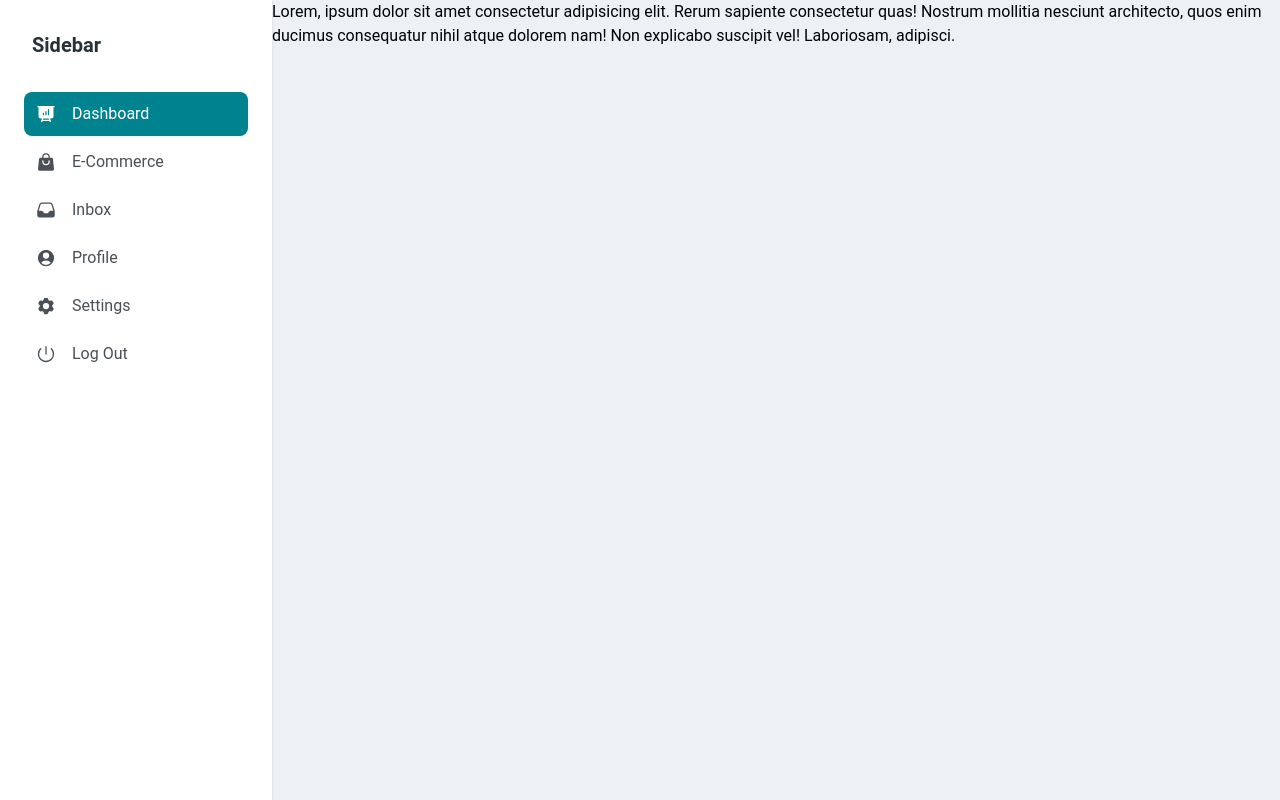
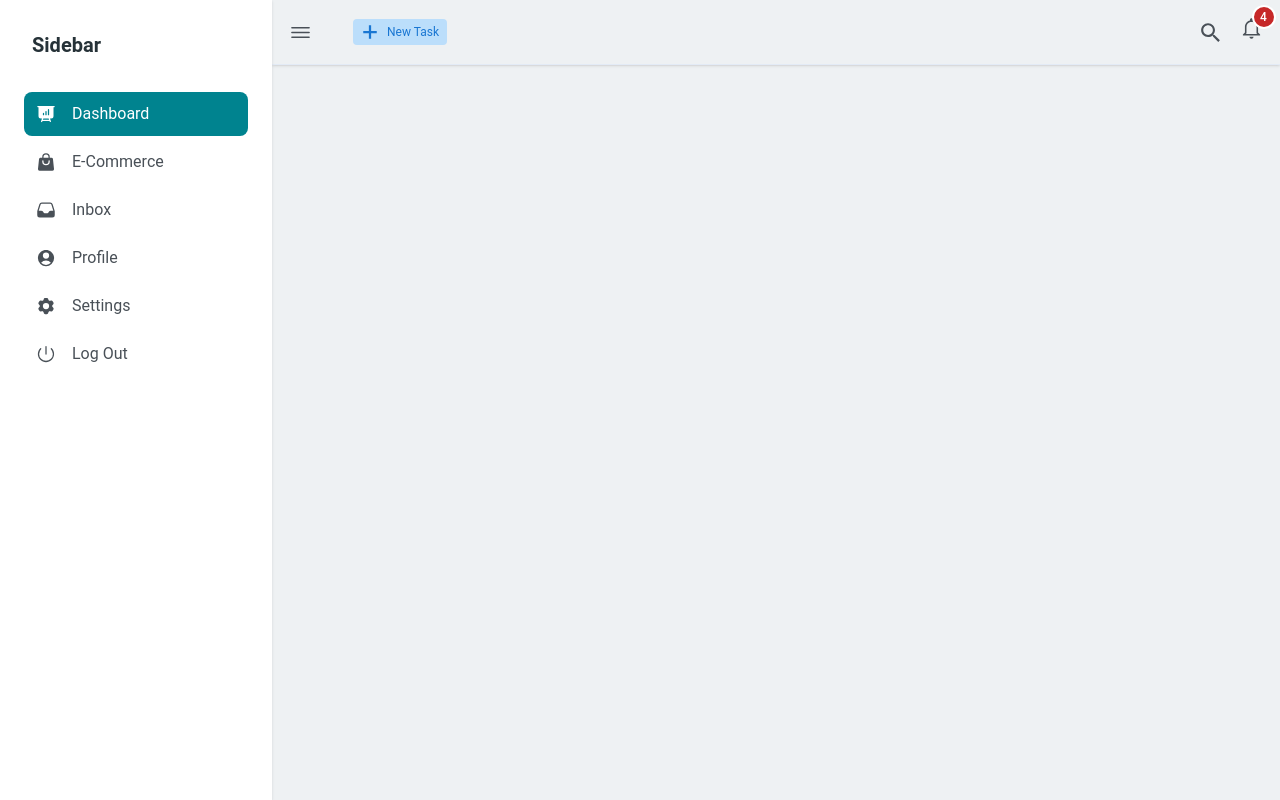
Before and after one commit to Naim-Ahmad/project-management-client, a React (Vite) app: page /dashboard in a window 1280 px wide. Built offline with nearby package versions, Linux system fonts and the light colour scheme; no server answers.

Commit message:
styled dashboard nav

```diff
--- a/src/layouts/DashbordLayout.jsx
+++ b/src/layouts/DashbordLayout.jsx
@@ -1,4 +1,6 @@
+import { Outlet } from "react-router-dom";
 import { Sidebar } from "./sidebar/Sidebar";
+import DashboardNav from "./dashboardNav/DashboardNav";
 
 const DashbordLayout = () => {
   return (
@@ -6,11 +8,11 @@ const DashbordLayout = () => {
       <div className="max-w-xs">
         <Sidebar />
       </div>
-      <div className="bg-[#EEF1F3]">
-        Lorem, ipsum dolor sit amet consectetur adipisicing elit. Rerum sapiente
-        consectetur quas! Nostrum mollitia nesciunt architecto, quos enim
-        ducimus consequatur nihil atque dolorem nam! Non explicabo suscipit vel!
-        Laboriosam, adipisci.
+      <div className="bg-[#EEF1F3] flex-grow">
+        <DashboardNav />
+        <div className="p-4">
+          <Outlet />
+        </div>
       </div>
     </section>
   );
--- /dev/null
+++ b/src/layouts/dashboardNav/DashboardNav.jsx
@@ -0,0 +1,40 @@
+import { Badge } from "@material-tailwind/react";
+import {
+  IoIosMenu,
+  IoMdNotificationsOutline,
+  IoMdSearch,
+} from "react-icons/io";
+import { GoPlus } from "react-icons/go";
+
+const DashboardNav = () => {
+  return (
+    <nav className="border-b border-[#E3EBF6] shadow text-color-gray">
+      <div className="flex items-center justify-between p-4">
+        <div className="flex items-center space-x-10">
+          <IoIosMenu size={25} className="cursor-pointer" />
+          <div className="flex items-center space-x-2 bg-blue-100 px-2 py-1 text-blue-700 text-xs rounded cursor-pointer">
+            <GoPlus className="font-semibold text-lg" />
+            <span>New Task</span>
+          </div>
+        </div>
+        <div>
+          <ul className="flex items-center space-x-4">
+            <li>
+              <IoMdSearch size={25} className="cursor-pointer" />
+            </li>
+            <li>
+              <Badge content="4" className="bg-red-800" withBorder>
+                <IoMdNotificationsOutline
+                  size={25}
+                  className="cursor-pointer"
+                />
+              </Badge>
+            </li>
+          </ul>
+        </div>
+      </div>
+    </nav>
+  );
+};
+
+export default DashboardNav;
```
